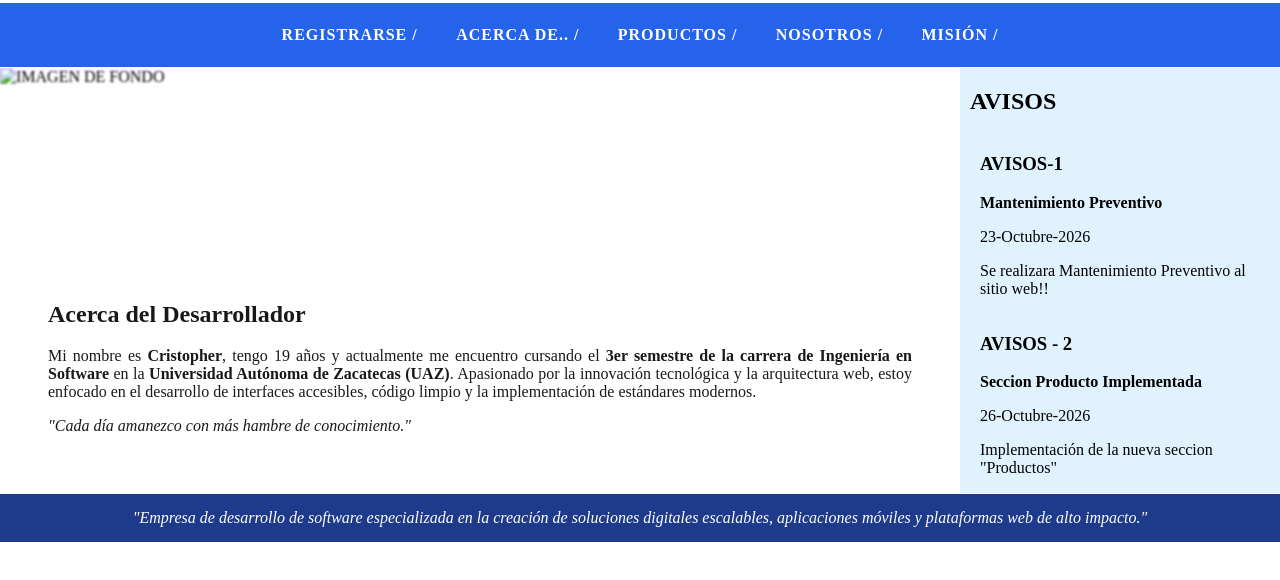
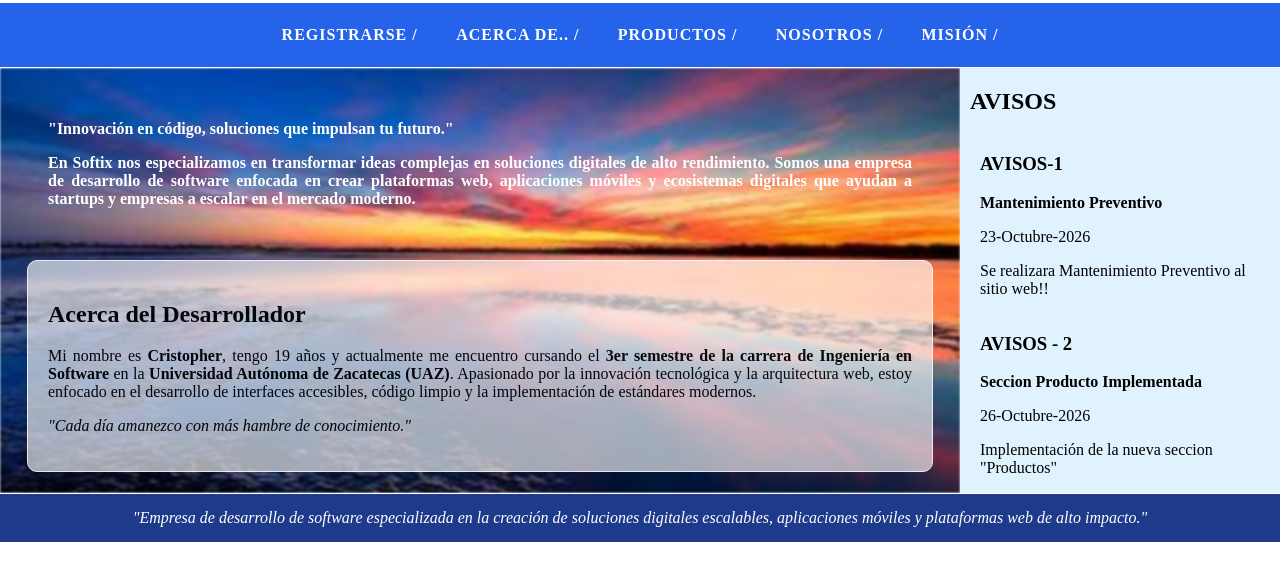
Before and after one commit to cristopher3454O/PaginaResponsivaDSW, a plain HTML site: page index.html in a window 1280 px wide. Shown: the part 86-666 px from the top of the page. Drawn offline with Linux system fonts and the light colour scheme; the site is published under a folder, as on GitHub Pages, so addresses that start at the root find nothing.

Commit message:
Correcion de ruta de imagen principal en el inde.html

```diff
--- a/index.html
+++ b/index.html
@@ -27,7 +27,7 @@
     </nav>
     <div class="contenedor-1">
         <main>
-            <div class="imagenFondo"> <img src="/assets/imagesnfondoDef.jpeg" alt="IMAGEN DE FONDO"> </div>
+            <div class="imagenFondo"> <img src="assets/imagesnfondoDef.jpeg" alt="IMAGEN DE FONDO"> </div>
 
             <div class="contenedor-Texto-1">
             <p>"Innovación en código, soluciones que impulsan tu futuro."</p>
```
